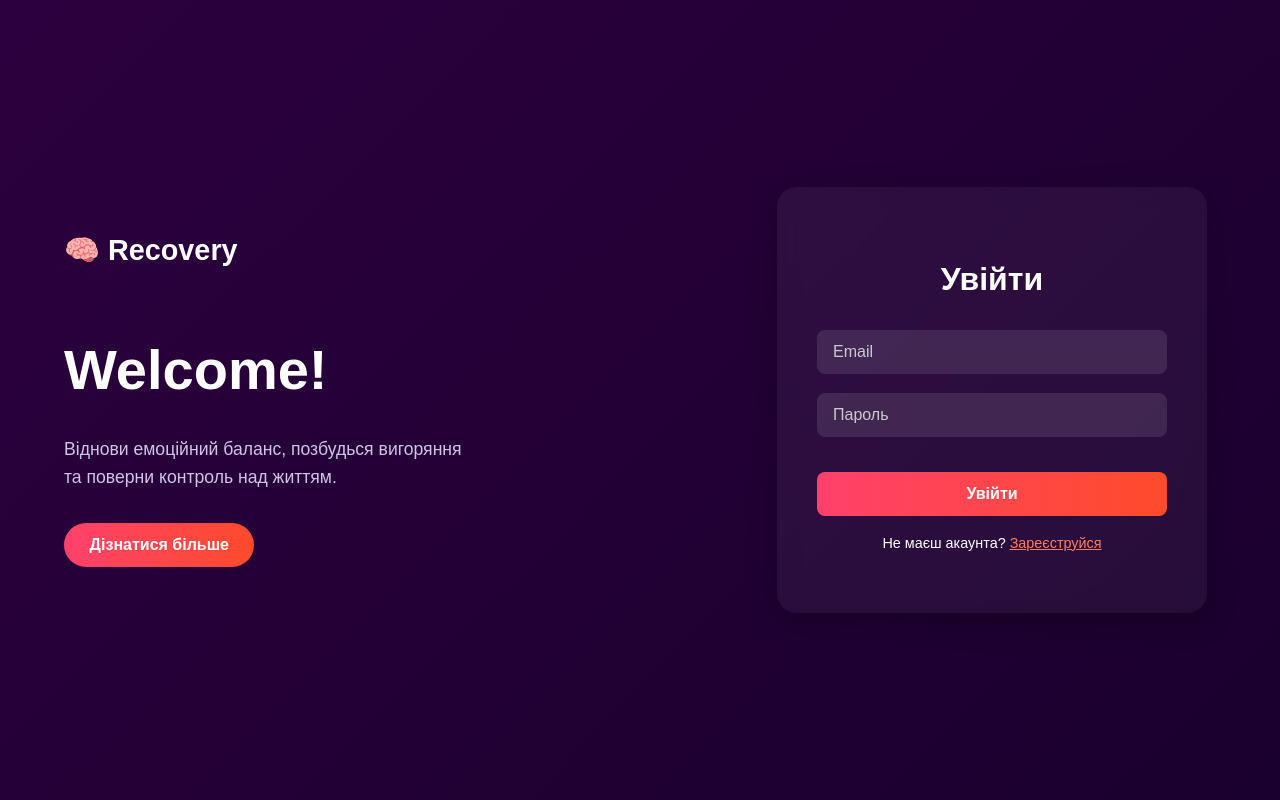
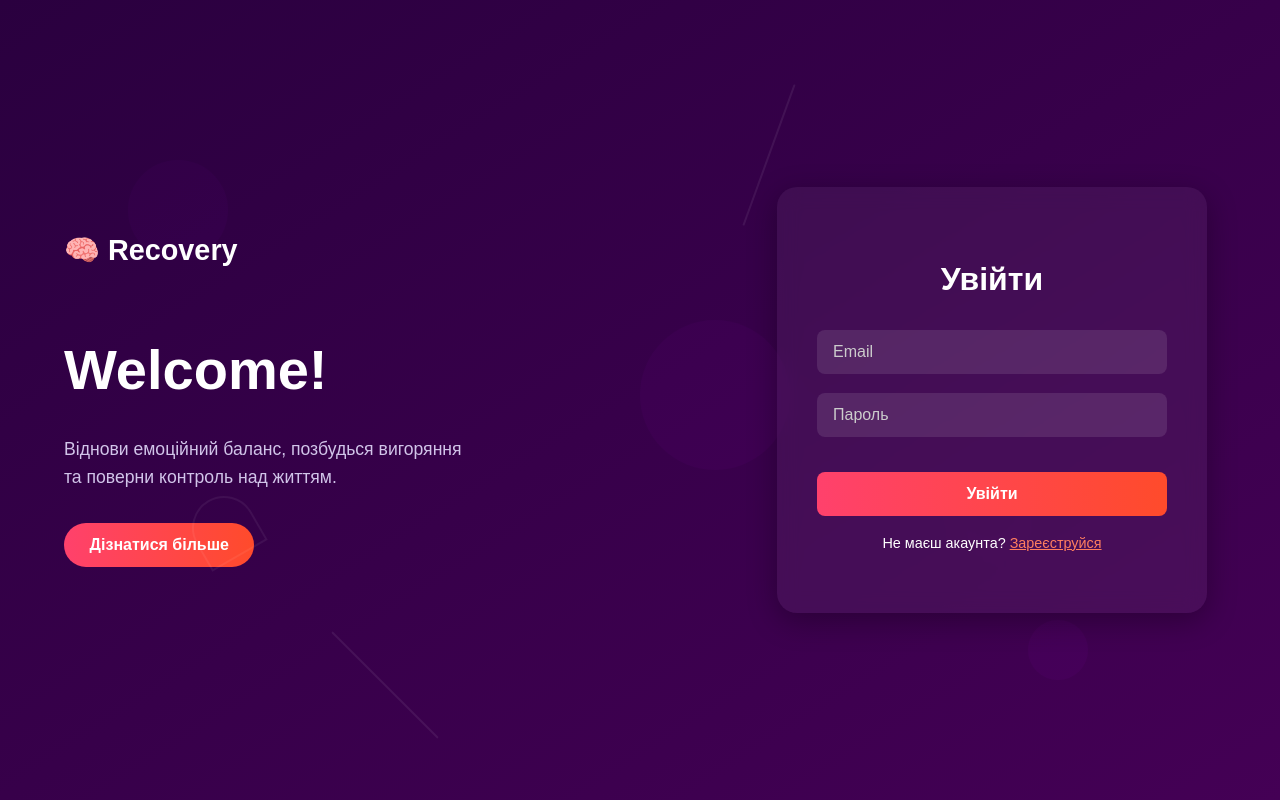
Before and after one commit to kulikp1/Recovery-Tracker, a React (Vite) app: page / in a window 1280 px wide. Built offline with nearby package versions, Linux system fonts and the light colour scheme.

Commit message:
Update style for background

```diff
--- a/src/components/HomePage/HomePage.jsx
+++ b/src/components/HomePage/HomePage.jsx
@@ -5,6 +5,18 @@ import styles from "./HomePage.module.css";
 const HomePage = () => {
   return (
     <div className={styles.container}>
+      {/* 🎨 Декоративні фігури */}
+      <div className={`${styles.shape} ${styles.shape1}`}></div>
+      <div className={`${styles.shape} ${styles.shape2}`}></div>
+      <div className={`${styles.shape} ${styles.shape3}`}></div>
+
+      <div className={`${styles.line} ${styles.line1}`}></div>
+      <div className={`${styles.line} ${styles.line2}`}></div>
+
+      <div className={`${styles.wavy} ${styles.wavy1}`}></div>
+      <div className={`${styles.wavy} ${styles.wavy2}`}></div>
+
+      {/* Основний контент */}
       <div className={styles.left}>
         <div className={styles.logo}>🧠 Recovery</div>
         <h1 className={styles.title}>Welcome!</h1>
--- a/src/components/HomePage/HomePage.module.css
+++ b/src/components/HomePage/HomePage.module.css
@@ -1,9 +1,84 @@
 .container {
   display: flex;
   height: 100vh;
-  background: linear-gradient(135deg, #2c003e, #1a002e);
-  color: #fff;
   font-family: "Poppins", sans-serif;
+  background: linear-gradient(to bottom right, #2a003f, #440055);
+  position: relative;
+  color: white;
+  overflow: hidden;
+}
+
+/* Декоративні фігури */
+.shape {
+  position: absolute;
+  opacity: 0.08;
+  background: white;
+  border-radius: 50%;
+  z-index: 0;
+  pointer-events: none;
+  mix-blend-mode: overlay;
+}
+
+/* Прямі лінії */
+.line {
+  width: 2px;
+  height: 150px;
+  background: white;
+  border-radius: 1px;
+  opacity: 0.07;
+  position: absolute;
+  transform: rotate(20deg);
+}
+
+/* Змійки (використання SVG або clip-path не потрібно — імітація вигину через border-radius) */
+.wavy {
+  width: 60px;
+  height: 60px;
+  border: 2px solid white;
+  border-radius: 50% 50% 0 0;
+  opacity: 0.06;
+  position: absolute;
+  transform: rotate(45deg);
+}
+
+/* Приклад позиціювання фігур */
+.shape1 {
+  top: 20%;
+  left: 10%;
+  width: 100px;
+  height: 100px;
+}
+.shape2 {
+  bottom: 15%;
+  right: 15%;
+  width: 60px;
+  height: 60px;
+}
+.shape3 {
+  top: 40%;
+  left: 50%;
+  width: 150px;
+  height: 150px;
+}
+
+.line1 {
+  top: 10%;
+  left: 60%;
+}
+.line2 {
+  bottom: 5%;
+  left: 30%;
+  transform: rotate(-45deg);
+}
+
+.wavy1 {
+  top: 60%;
+  right: 20%;
+}
+.wavy2 {
+  bottom: 30%;
+  left: 15%;
+  transform: rotate(-30deg);
 }
 
 .left {
```
